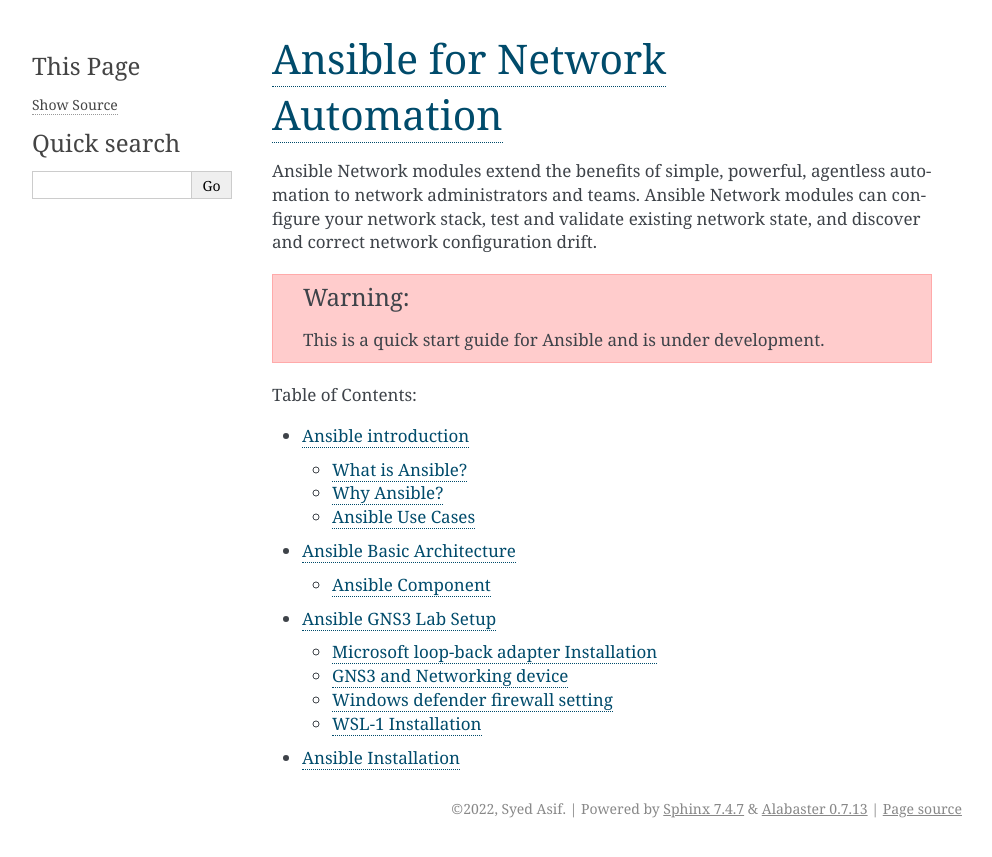
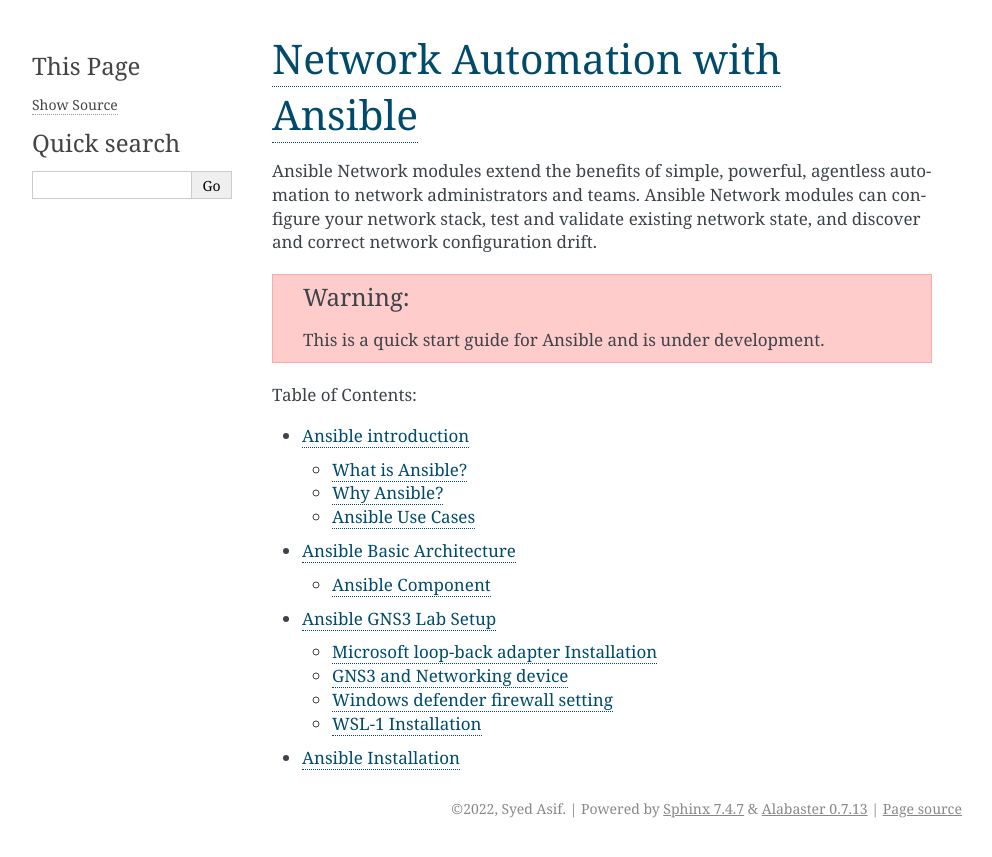
Before and after one commit to sydasif/ansible-book, a Sphinx documentation site: the page built from docs/source/index.md, in a window 1280 px wide. Shown: the top 857 px of the page, without its empty margins (148-1140 px from the left). Built offline with Sphinx 7.4.7, drawn with Linux system fonts in a browser that asks for light colours; part of the change alters nothing that is shown.

Commit message:
Add readme file in index

````diff
--- a/docs/source/index.md
+++ b/docs/source/index.md
@@ -3,9 +3,9 @@
 % You can adapt this file completely to your liking, but it should at least
 % contain the root `toctree` directive.
 
-# [Ansible for Network Automation](https://docs.ansible.com/ansible/2.9/network/index.html)
-
-Ansible Network modules extend the benefits of simple, powerful, agentless automation to network administrators and teams. Ansible Network modules can configure your network stack, test and validate existing network state, and discover and correct network configuration drift.
+```{include} ../../README.md
+:relative-images:
+```
 
 ```{warning}
 This is a quick start guide for Ansible and is under development.
````
